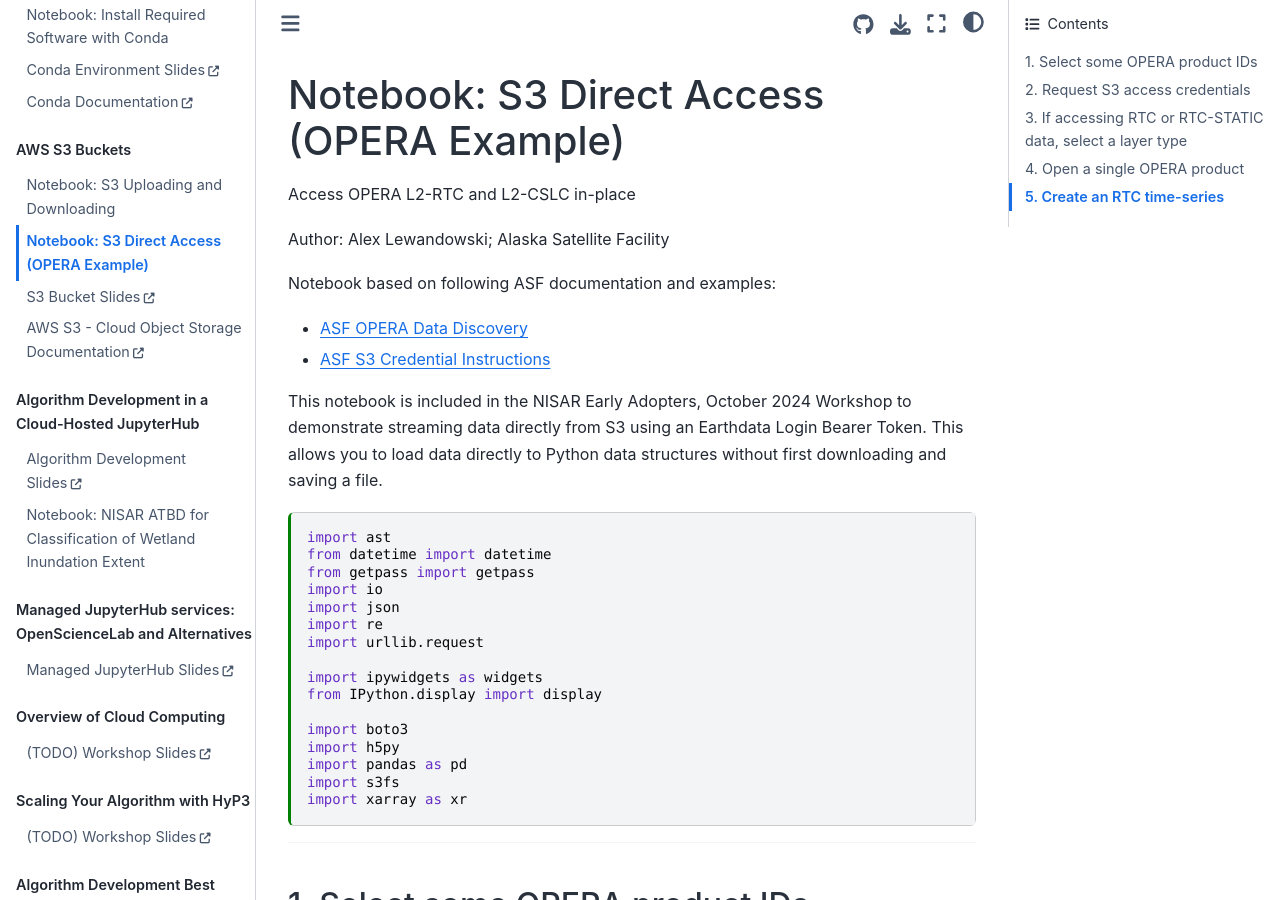
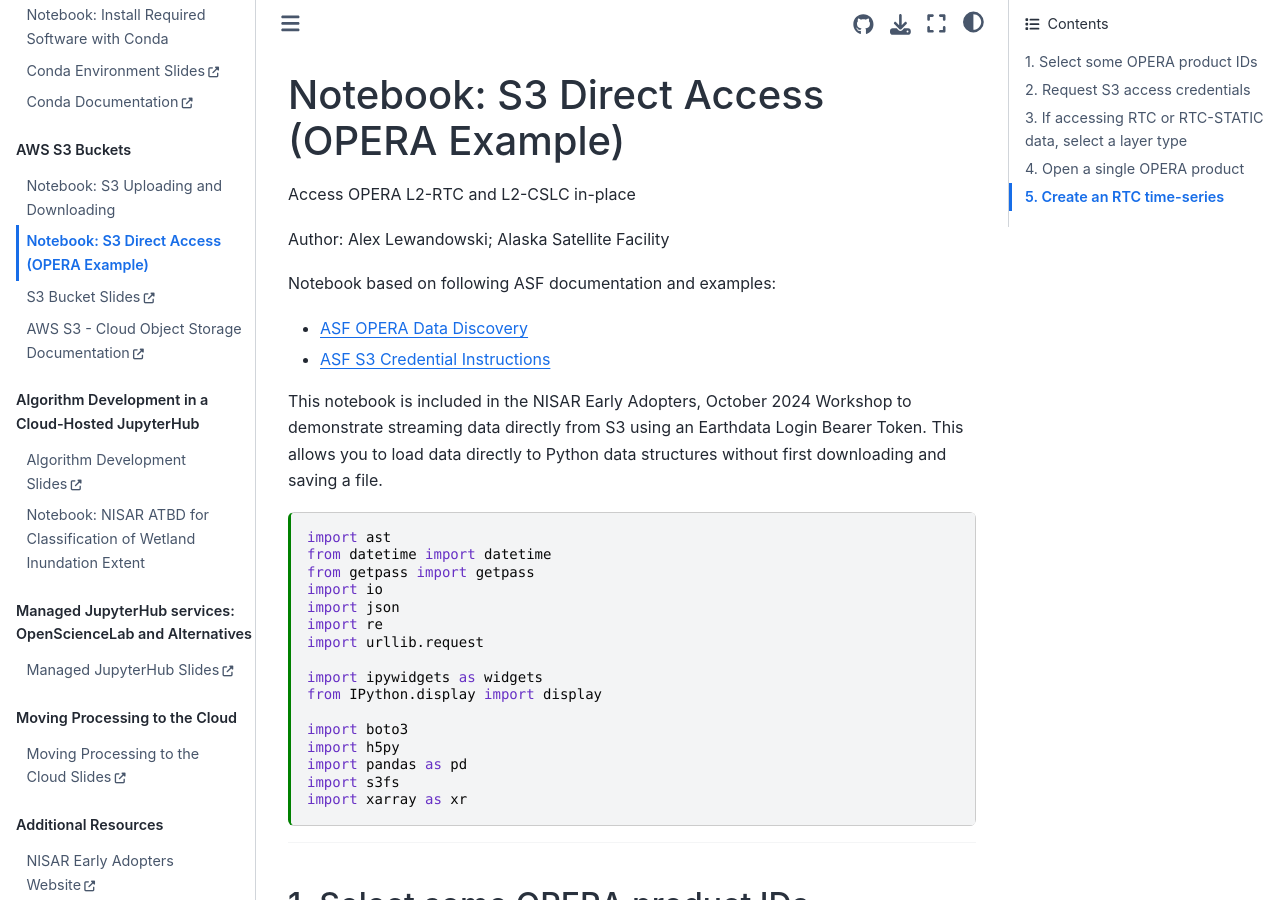
Before and after one commit to ASFOpenSARlab/NISAR-Early-Adopters-Workshop-Oct-2024, a Jupyter Book: the page built from S3_Direct_Access.ipynb, in a window 1280 px wide and 900 px high. Built offline with Jupyter Book 1.0.4 settings and Sphinx 7.4.7 and the Sphinx Book theme 1.1.4, drawn with Linux system fonts in a browser that asks for light colours.

Commit message:
more slideshow link updates

```diff
--- a/_toc.yml
+++ b/_toc.yml
@@ -39,22 +39,10 @@ parts:
     chapters:
       - url: https://docs.google.com/presentation/d/1JOG0kS4Q0Ea2lCPvSG9TFmOLT0i0iDJq7F7jcJvDiH8/edit?usp=sharing
         title: Managed JupyterHub Slides
-  - caption: "Overview of Cloud Computing"
+  - caption: "Moving Processing to the Cloud"
     chapters:
-      - url: https://example.com
-        title: (TODO) Workshop Slides
-  - caption: "Scaling Your Algorithm with HyP3"
-    chapters:
-      - url: https://example.com
-        title: (TODO) Workshop Slides
-  - caption: "Algorithm Development Best practices"
-    chapters:
-      - url: https://example.com
-        title: (TODO) Workshop Slides
-  - caption: "Cloud Best Practices and Gotchas"
-    chapters:
-      - url: https://example.com
-        title: (TODO) Workshop Slides
+      - url: https://docs.google.com/presentation/d/1V1bTFWr4q8KdlWjLlQfsdbWMLax8s8l8leh81iYpR5o/edit?usp=sharing
+        title: "Moving Processing to the Cloud Slides"
   - caption: "Additional Resources"
     chapters:
       - url: https://nisar.jpl.nasa.gov/engagement/early-adopters/
```
Also changed, not shown: README.md (+2 -4 lines).
